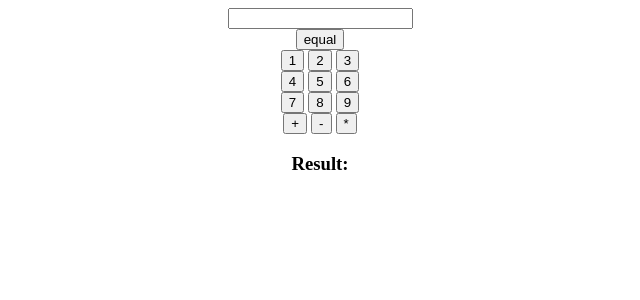
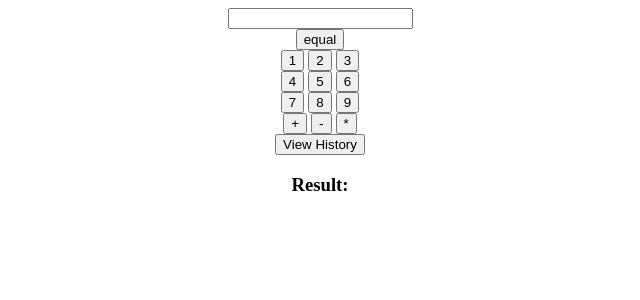
Before and after one commit to ibrahim-codes1/Calculator, a Flask app: page / in a window 1280 px wide. Shown: the top 300 px of the page, without its empty margins (320-960 px from the left). Run offline with Flask 3, Linux system fonts and the light colour scheme.

Commit message:
new changes

```diff
--- a/templates/app.html
+++ b/templates/app.html
@@ -66,7 +66,8 @@
     <button type="button" id="op3">*</button>
   </div>
 
-  <h3>Result: {{result}}</h3>
+  <!-- <h3>Result: {{result}}</h3> -->
+  <a href="/history"><button type="button">View History</button></a>
 
   <script>
   x=document.getElementById('x')
@@ -82,26 +83,26 @@
   button=document.getElementById("op1")
   button.onclick=function(event){
     console.log(event.target.value)
-    x.value += "+"
+    x.value += " + "
     console.log(x.value)
   }
 
   button=document.getElementById("op2")
   button.onclick=function(event){
     console.log(event.target.value)
-    x.value += "-"
+    x.value += " - "
     console.log(x.value)
   }
 
   button=document.getElementById("op3")
   button.onclick=function(event){
     console.log(event.target.value)
-    x.value += "*"
+    x.value += " * "
     console.log(x.value)
   }
 
 
   </script>
-
+  <h3>Result: {{result}}</h3>
 </body>
 </html>
```
